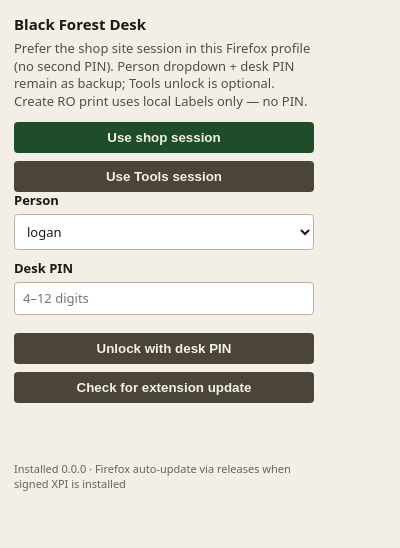
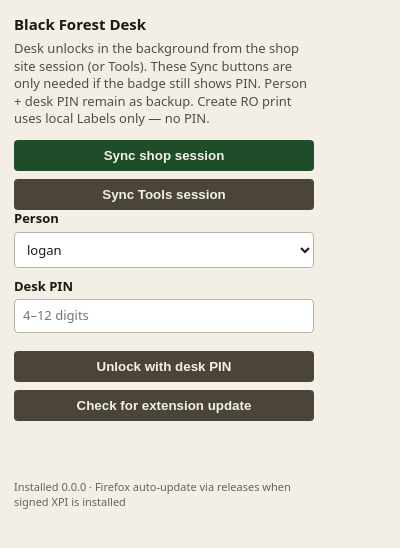
Before and after one commit to BlackForestPorsche/label-connect, a browser extension: page extension/shared/popup.html in a window 400 px wide. Drawn offline with Linux system fonts and the light colour scheme.

Commit message:
Desk 0.1.11: extension/shared/popup.html

```diff
--- a/extension/shared/popup.html
+++ b/extension/shared/popup.html
@@ -79,11 +79,11 @@
   <body>
     <h1>Black Forest Desk</h1>
     <p>
-      Prefer the shop site session in this Firefox profile (no second PIN). Person dropdown + desk PIN remain as backup; Tools unlock is optional.
-      Create RO print uses local Labels only — no PIN.
+      Desk unlocks in the background from the shop site session (or Tools). These Sync buttons are only needed if the badge still shows PIN.
+      Person + desk PIN remain as backup. Create RO print uses local Labels only — no PIN.
     </p>
-    <button id="useShopSession" type="button">Use shop session</button>
-    <button id="useTools" class="secondary" type="button">Use Tools session</button>
+    <button id="useShopSession" type="button">Sync shop session</button>
+    <button id="useTools" class="secondary" type="button">Sync Tools session</button>
     <label for="person">Person</label>
     <select id="person" autocomplete="username" aria-label="Shop person"></select>
     <label for="pin">Desk PIN</label>
```
